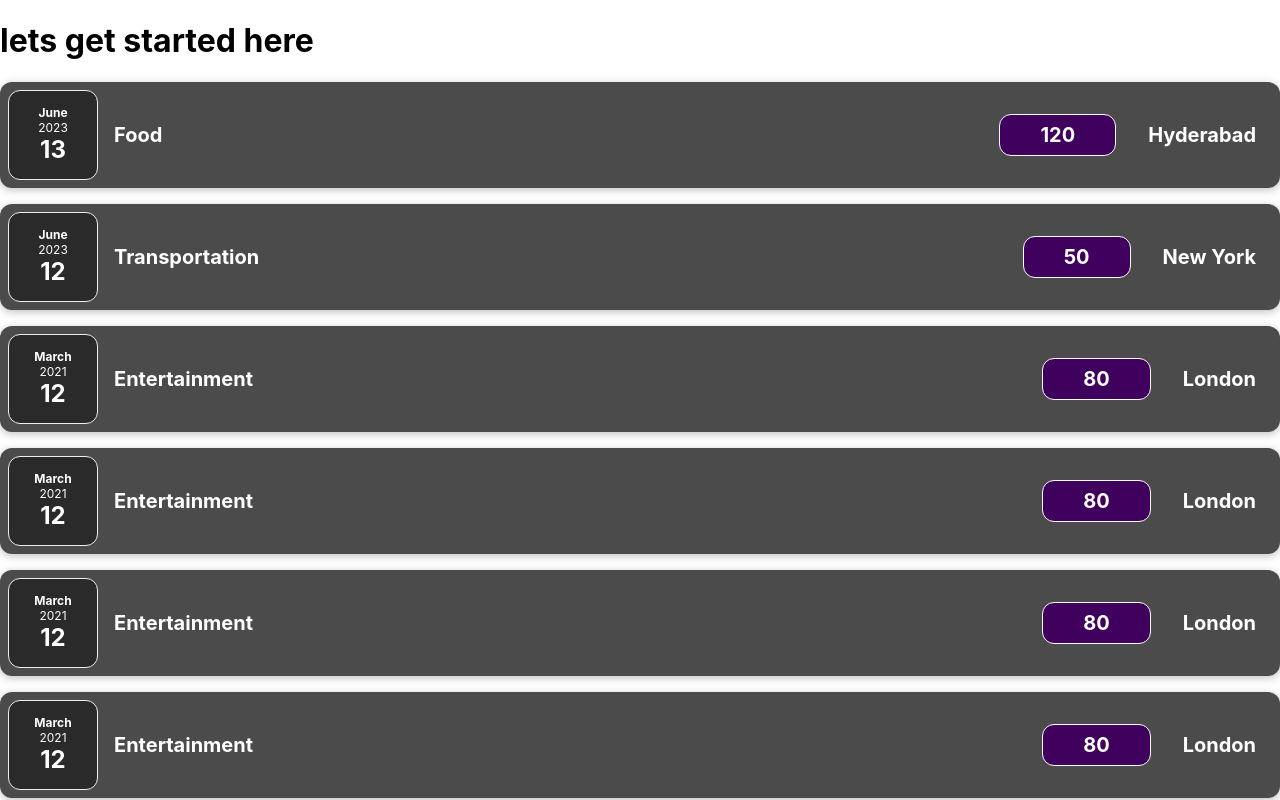
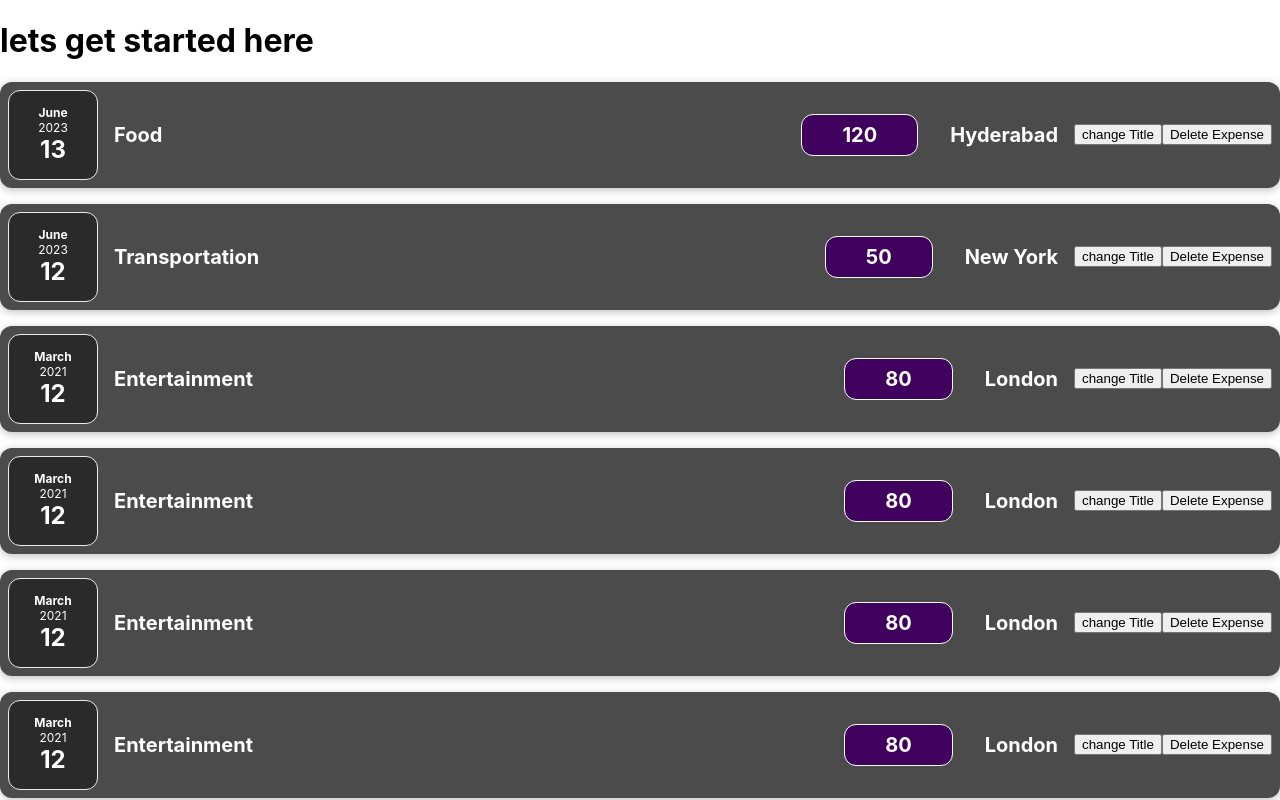
Before and after one commit to murari9945/reactpractice, a React (Create React App) app: page / in a window 1280 px wide. Shown: the top 800 px of the page. Built offline with nearby package versions, Linux system fonts and the light colour scheme.

Commit message:
delete button

```diff
--- a/src/components/ExpenseItem.js
+++ b/src/components/ExpenseItem.js
@@ -2,13 +2,22 @@ import './ExpenseItem.css'
 import ExpenseDate from './ExpenseDate.js';
 
 import ExpenseDetails from './ExpenseDetails.js';
-function ExpenseItem(props){
+const ExpenseItem=(props)=>{
+    const clickHandler=()=>{
+        console.log("clicked!!!")
+    }
+    const deleteExpenseHandler = () => {
+        const expenseItem = document.querySelector('.expense-item');
+        expenseItem.remove();
+      };
     const { name, price, location } = props;
 
     return(
         <div className='expense-item'>
           <ExpenseDate date={props.date} />
         <ExpenseDetails price={props.price}  location={props.location}   name={props.name} ></ExpenseDetails>
+        <button onClick={clickHandler}>change Title</button>
+        <button onClick={deleteExpenseHandler}>Delete Expense</button>
 
 
         </div>
```
